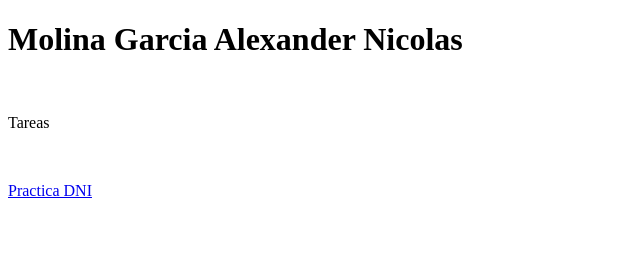
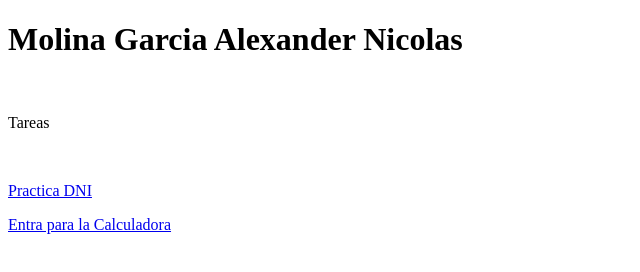
Before and after one commit to MolinaGarciaAlexanderNicolas/AplicacionesMoviles, a plain HTML site: page index.html in a window 1280 px wide. Shown: the whole page, without its empty margins (0-640 px from the left). Drawn offline with Linux system fonts and the light colour scheme.

Commit message:
Actualización de index.html

```diff
--- a/index.html
+++ b/index.html
@@ -11,5 +11,6 @@
     <p>Tareas</p>
     <br>
     <a href="./html/inicio.html"><p>Practica DNI</p></a>
+    <a href="./Calculadora/App.js">Entra para la Calculadora</a>
 </body>
 </html>
```
